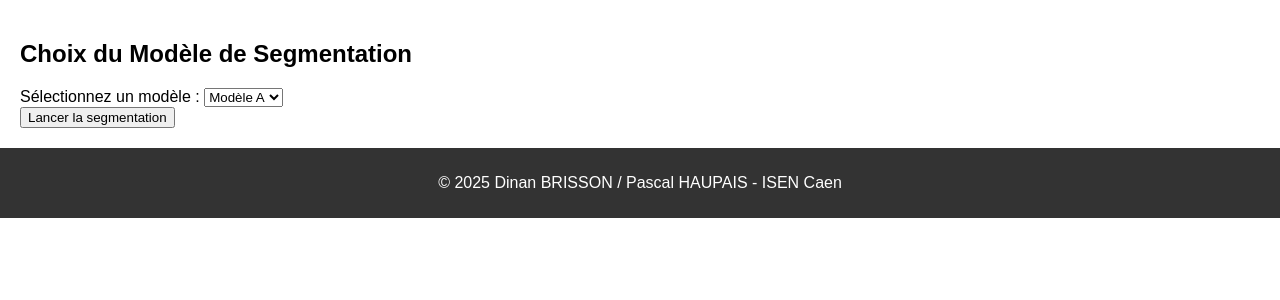
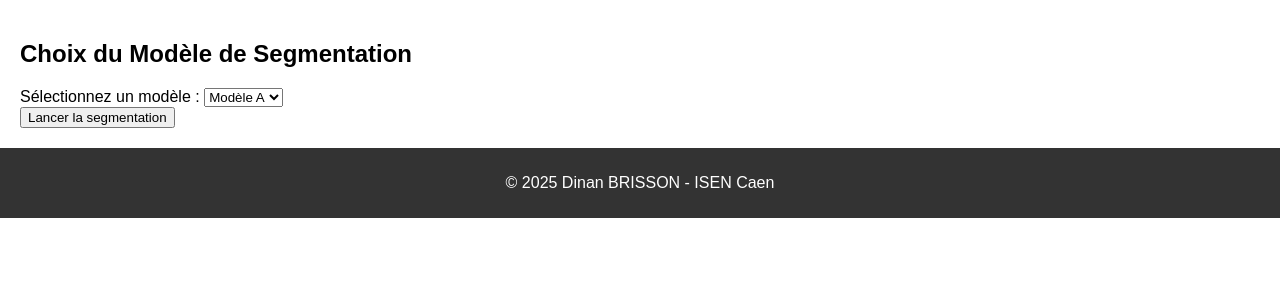
Before and after one commit to DinanBrisson/Projet_echo, a Flask app: page /menu in a window 1280 px wide. Shown: the part 134-434 px from the top of the page. Run offline with Flask 3, Linux system fonts and the light colour scheme; the visitor is signed in with stand-in values (Sample User, id 1).

Commit message:
update html base

```diff
--- a/app/templates/base.html
+++ b/app/templates/base.html
@@ -37,7 +37,7 @@
     </main>
 
     <footer>
-        <p>&copy; 2025 Dinan BRISSON / Pascal HAUPAIS - ISEN Caen</p>
+        <p>&copy; 2025 Dinan BRISSON - ISEN Caen</p>
     </footer>
 
     <script src="{{ url_for('static', filename='js/script.js') }}"></script>
```
